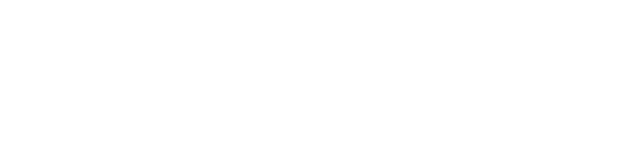
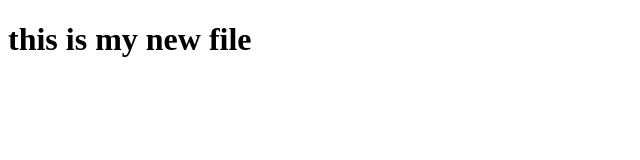
Before and after one commit to MahfuzaKhatun24/my-github-repo-, a plain HTML site: page index.html in a window 1280 px wide. Shown: the whole page, without its empty margins (0-640 px from the left). Drawn offline with Linux system fonts and the light colour scheme.

Commit message:
my frist commit

```diff
--- a/index.html
+++ b/index.html
@@ -1,6 +1,7 @@
 <!DOCTYPE html>
 <html lang="en">
 <head>
+    <h1>this is my new file</h1>
     <meta charset="UTF-8">
     <meta name="viewport" content="width=device-width, initial-scale=1.0">
     <title>My Github Repo</title>
```
